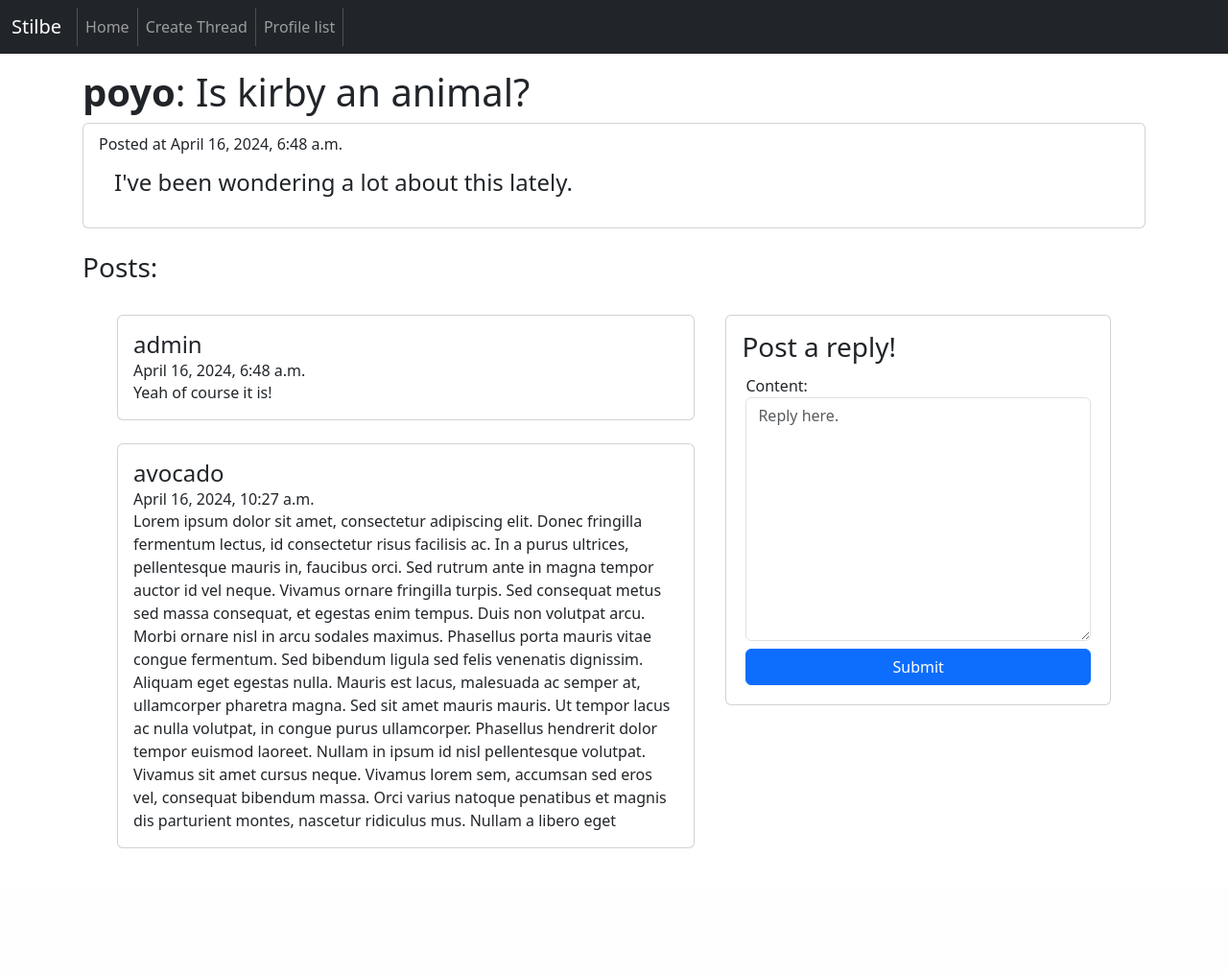
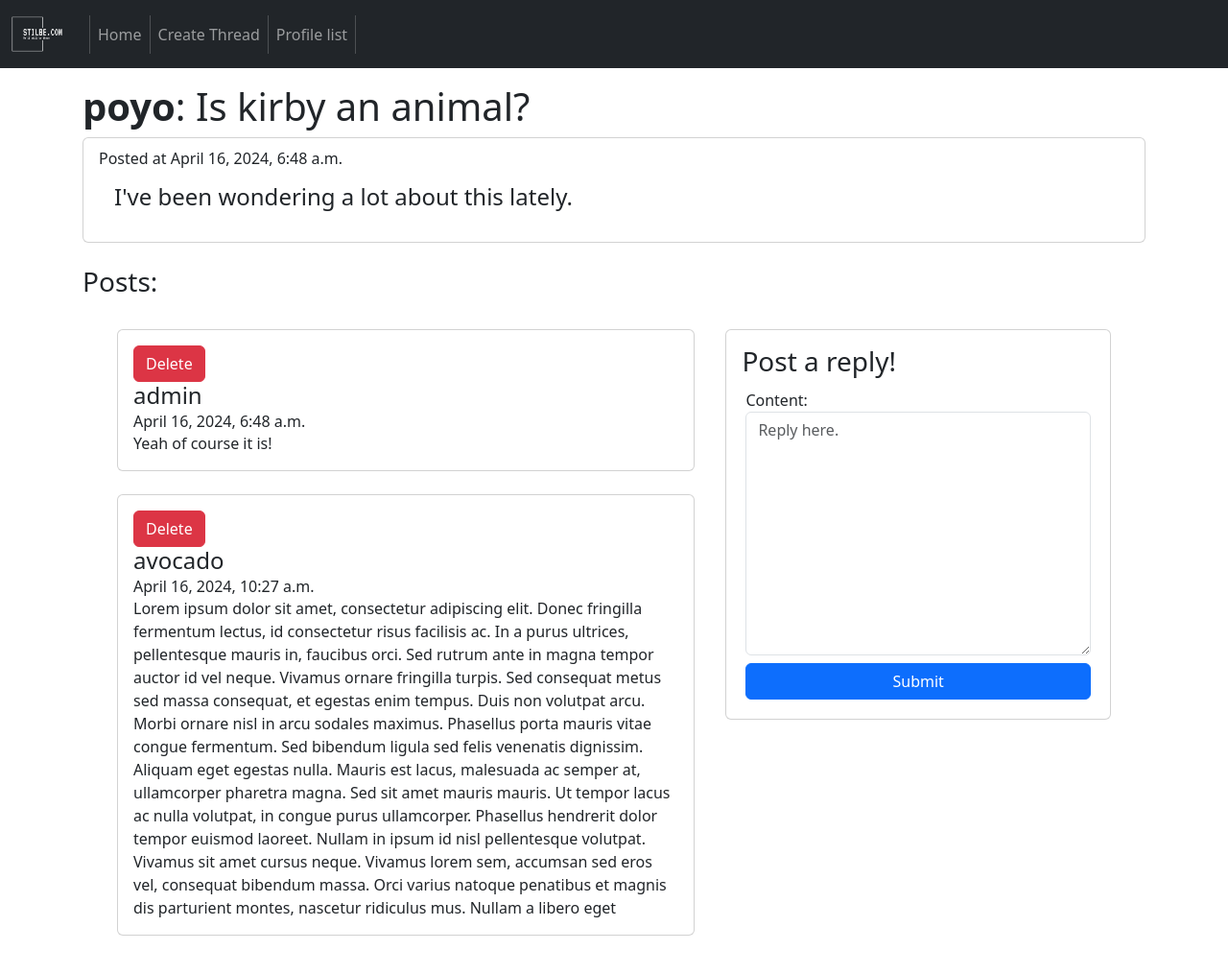
Before and after one commit to MrDaPoyo/stilbe, a Django app: page /thread/1 in a window 1280 px wide. Shown: the whole page at 96% size. Before the commit the page ends 884 px from the top, so only its background shows below. Run offline with Django 5.2, Linux system fonts and the light colour scheme; a user stored in the database is signed in; data comes from the database, SQL or seed files in the repository; some libraries are stand-ins or nearby versions.

Commit message:
Update navigation and layout in base.html and home.html

```diff
--- a/project/templates/base.html
+++ b/project/templates/base.html
@@ -1,3 +1,4 @@
+{% load static %}
 <!doctype html>
 <html lang="en">
 <head>
@@ -10,7 +11,9 @@
   {% if user.is_authenticated %} <!-- New comment! -->
   <nav class="navbar navbar-expand-lg navbar-dark bg-dark">
     <div class="container-fluid">
-      <a class="navbar-brand" href="#">Stilbe</a>
+      <a class="navbar-brand" href="{% url 'home' %}">
+        <img src="/static/images/stilbe-logo-white.png" alt="Logo" width="65" height="45">
+      </a>
       <button class="navbar-toggler" type="button" data-bs-toggle="collapse" data-bs-target="#navbarSupportedContent" aria-controls="navbarSupportedContent" aria-expanded="false" aria-label="Toggle navigation">
         <span class="navbar-toggler-icon"></span>
       </button>
--- a/project/templates/forum/thread.html
+++ b/project/templates/forum/thread.html
@@ -29,6 +29,7 @@
             {% for post in posts %}
             <div class="card w-100 h-auto m-4">
                 <div class="card-body">
+                  {% if user.is_staff %}<button class="btn btn-danger">Delete</button>{% endif %}
                   <h4 class="card-title"> {{ post.user }}</h4>
                   <h6 class="card-subtitle"> {{ post.created_at }}</h6>
                   <p class="card-text"> {{ post.content }}</p>
```
